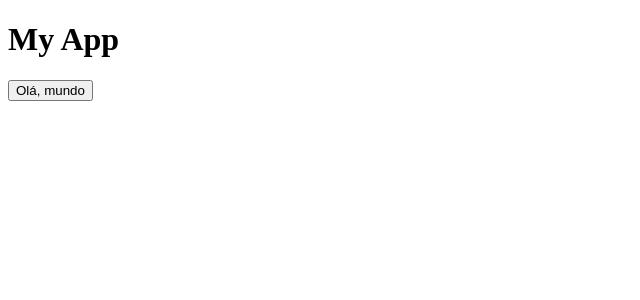
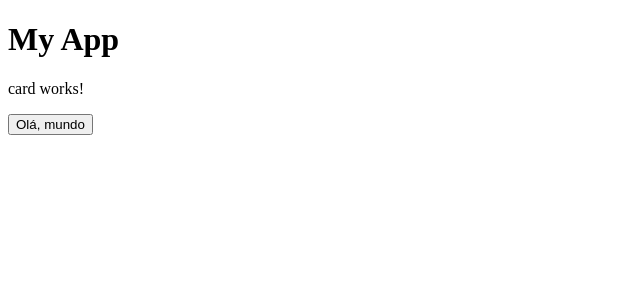
Before and after one commit to LucasSaladini/Desenvolvimento_Frontend_Angular, an Angular app in the folder Angular_Framework/diretivas-proj/: page / in a window 1280 px wide. Shown: the top 300 px of the page, without its empty margins (0-640 px from the left). Built offline with nearby package versions, Linux system fonts and the light colour scheme.

Commit message:
Working with data binding

```diff
--- a/Angular_Framework/diretivas-proj/src/app/app.component.html
+++ b/Angular_Framework/diretivas-proj/src/app/app.component.html
@@ -1 +1 @@
-<app-card></app-card> <router-outlet></router-outlet>
+<app-card *ngIf="isAliveCard"></app-card> <router-outlet></router-outlet>
--- a/Angular_Framework/diretivas-proj/src/app/app.component.ts
+++ b/Angular_Framework/diretivas-proj/src/app/app.component.ts
@@ -7,4 +7,5 @@ import { Component } from '@angular/core';
 })
 export class AppComponent {
   title = 'diretivas-proj';
+  isAliveCard = true
 }
--- a/Angular_Framework/diretivas-proj/src/app/card/card.component.html
+++ b/Angular_Framework/diretivas-proj/src/app/card/card.component.html
@@ -1,3 +1,3 @@
 <h1>My App</h1>
-<p *ngIf="false">card works!</p>
+<p>card works!</p>
 <button>Olá, mundo</button>
--- a/Angular_Framework/diretivas-proj/src/app/card/card.component.ts
+++ b/Angular_Framework/diretivas-proj/src/app/card/card.component.ts
@@ -1,10 +1,14 @@
-import { Component } from '@angular/core';
+import { Component, OnInit } from '@angular/core';
 
 @Component({
   selector: 'app-card',
   templateUrl: './card.component.html',
   styleUrl: './card.component.css'
 })
-export class CardComponent {
+export class CardComponent implements OnInit{
+  constructor() { }
 
+  ngOnInit(): void {
+
+  }
 }
```
